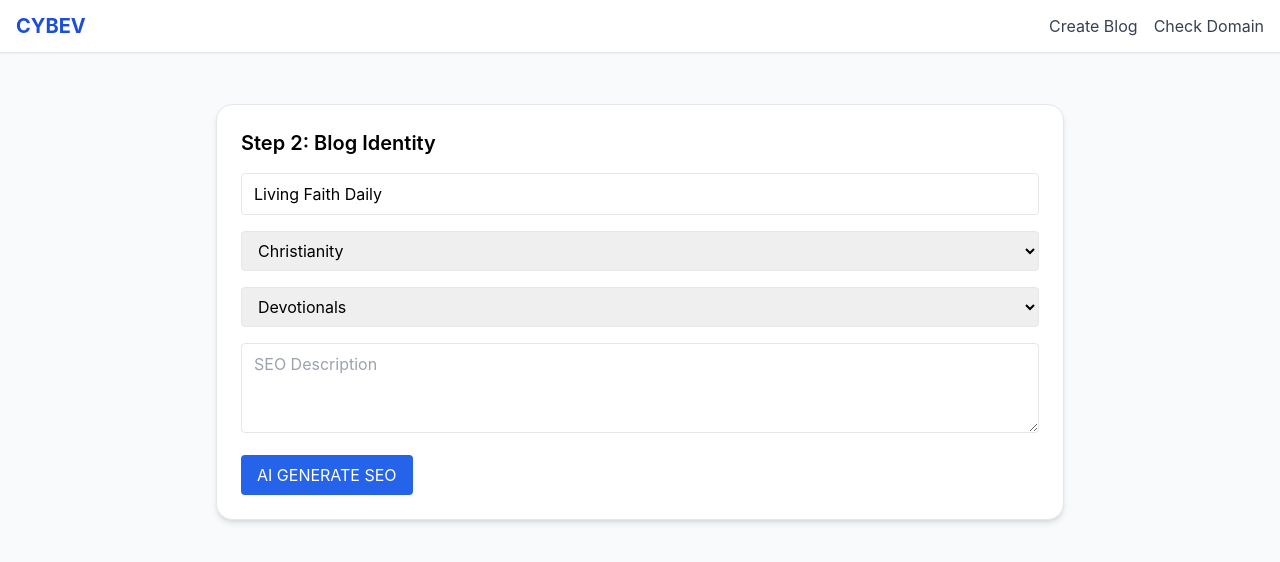
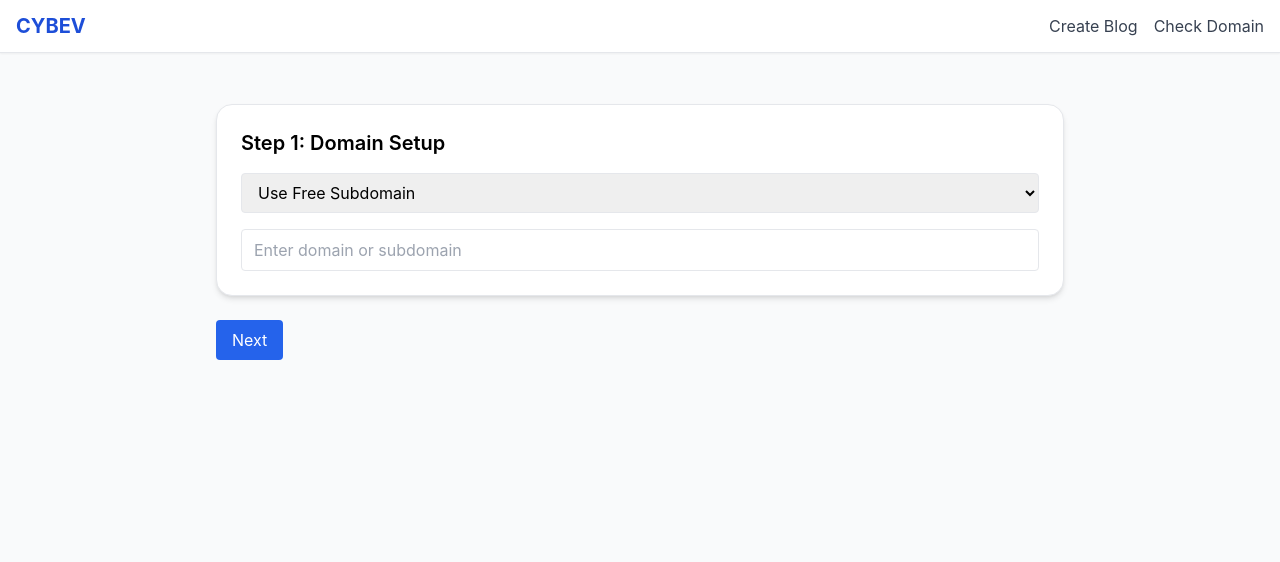
Before and after one commit to cybev1/cybev-frontend, a Next.js app: page /blog/setup in a window 1280 px wide. Shown: the top 562 px of the page. Built offline with nearby package versions, Linux system fonts and the light colour scheme.

Commit message:
Add files via upload

```diff
--- a/pages/blog/setup.jsx
+++ b/pages/blog/setup.jsx
@@ -1,81 +1,214 @@
 import { useState } from 'react';
 
 export default function BlogSetup() {
-  const [step, setStep] = useState(2);
+  const [step, setStep] = useState(1);
   const [form, setForm] = useState({
-    title: 'Living Faith Daily',
+    domainType: 'subdomain',
+    subdomain: '',
+    existingDomain: '',
+    newDomain: '',
+    title: '',
+    description: '',
     category: 'Christianity',
     niche: 'Devotionals',
-    description: '',
+    otherNiche: '',
+    template: 'simple.png',
+    logoPreview: '/logo-preview.png',
+    monetize: true
   });
 
+  const [availabilityMsg, setAvailabilityMsg] = useState('');
+  const [typingTimeout, setTypingTimeout] = useState(null);
   const [loading, setLoading] = useState(false);
 
   const handleChange = (e) => {
-    const { name, value } = e.target;
-    setForm((prev) => ({ ...prev, [name]: value }));
+    const { name, value, type, checked } = e.target;
+    setForm((prev) => ({
+      ...prev,
+      [name]: type === 'checkbox' ? checked : value
+    }));
   };
 
-  const simulateAIGenerateSEO = () => {
+  const handleDomainInput = (e) => {
+    const { name, value } = e.target;
+    handleChange(e);
+    if (typingTimeout) clearTimeout(typingTimeout);
+    const domain = form.domainType === 'subdomain' ? `${value}.cybev.io` : value;
+    const timeout = setTimeout(() => {
+      if (!value) {
+        setAvailabilityMsg('');
+        return;
+      }
+      const isTaken = value.toLowerCase().includes("taken");
+      setAvailabilityMsg(
+        isTaken
+          ? `❌ ${domain} is already taken.`
+          : `✅ Congratulations! ${domain} is available.`
+      );
+    }, 500);
+    setTypingTimeout(timeout);
+  };
+
+  const generateSEO = () => {
     setLoading(true);
     setTimeout(() => {
-      const seo = `Unlock daily inspiration with "${form.title}" — a powerful blog sharing ${form.niche.toLowerCase()} insights rooted in ${form.category.toLowerCase()} values.`;
-      setForm((prev) => ({ ...prev, description: seo }));
+      const desc = `Unlock daily inspiration with "${form.title}" — a powerful blog sharing ${form.niche.toLowerCase()} insights rooted in ${form.category.toLowerCase()} values.`;
+      setForm((prev) => ({ ...prev, description: desc }));
       setLoading(false);
     }, 1000);
   };
 
+  const domain =
+    form.domainType === 'subdomain'
+      ? `${form.subdomain}.cybev.io`
+      : form.domainType === 'existing'
+      ? form.existingDomain
+      : form.newDomain;
+
+  const renderStep = () => {
     return (
-    <div className="p-6 max-w-4xl mx-auto">
-      <div className="bg-white shadow-md border border-gray-200 rounded-2xl p-6 space-y-4">
+      <div className="bg-white shadow-md border border-gray-200 rounded-2xl p-6 space-y-4 transition-all duration-300">
+        {step === 1 && (
+          <>
+            <h2 className="text-xl font-semibold">Step 1: Domain Setup</h2>
+            <select name="domainType" value={form.domainType} onChange={handleChange} className="w-full border px-3 py-2 rounded">
+              <option value="subdomain">Use Free Subdomain</option>
+              <option value="existing">Use Existing Domain</option>
+              <option value="register">Register New Domain</option>
+            </select>
+            <input
+              name={form.domainType === 'subdomain' ? 'subdomain' : form.domainType === 'existing' ? 'existingDomain' : 'newDomain'}
+              className="w-full border px-3 py-2 rounded"
+              placeholder="Enter domain or subdomain"
+              value={
+                form.domainType === 'subdomain'
+                  ? form.subdomain
+                  : form.domainType === 'existing'
+                  ? form.existingDomain
+                  : form.newDomain
+              }
+              onChange={handleDomainInput}
+            />
+            {availabilityMsg && (
+              <p className={`text-sm transition ${
+                availabilityMsg.includes('✅') ? 'text-green-600' : 'text-red-600'
+              }`}>
+                {availabilityMsg}
+              </p>
+            )}
+          </>
+        )}
+
+        {step === 2 && (
+          <>
             <h2 className="text-xl font-semibold">Step 2: Blog Identity</h2>
-
             <input
+              type="text"
               name="title"
+              className="w-full border px-3 py-2 rounded"
               value={form.title}
               onChange={handleChange}
-          className="w-full border px-3 py-2 rounded"
               placeholder="Blog Title"
             />
-
-        <select
-          name="category"
-          value={form.category}
-          onChange={handleChange}
-          className="w-full border px-3 py-2 rounded"
-        >
+            <select name="category" className="w-full border px-3 py-2 rounded" value={form.category} onChange={handleChange}>
               <option value="Christianity">Christianity</option>
               <option value="Technology">Technology</option>
               <option value="Health">Health</option>
             </select>
-
-        <select
-          name="niche"
-          value={form.niche}
+            <select name="niche" className="w-full border px-3 py-2 rounded" value={form.niche} onChange={handleChange}>
+              <option value="Faith">Faith</option>
+              <option value="Devotionals">Devotionals</option>
+              <option value="Other">Other</option>
+            </select>
+            {form.niche === 'Other' && (
+              <input
+                type="text"
+                name="otherNiche"
+                className="w-full border px-3 py-2 rounded"
+                placeholder="Enter your niche"
+                value={form.otherNiche}
                 onChange={handleChange}
-          className="w-full border px-3 py-2 rounded"
-        >
-          <option value="Devotionals">Devotionals</option>
-          <option value="Leadership">Leadership</option>
-          <option value="Faith">Faith</option>
-        </select>
-
+              />
+            )}
             <textarea
               name="description"
-          rows={3}
+              className="w-full border px-3 py-2 rounded"
               value={form.description}
+              placeholder="SEO Description"
               onChange={handleChange}
-          className="w-full border px-3 py-2 rounded"
-          placeholder="SEO Description"
             />
-
             <button
-          onClick={simulateAIGenerateSEO}
+              type="button"
+              onClick={generateSEO}
               disabled={loading}
               className="px-4 py-2 bg-blue-600 text-white rounded"
             >
               {loading ? 'Generating...' : 'AI GENERATE SEO'}
             </button>
+          </>
+        )}
+
+        {step === 3 && (
+          <>
+            <h2 className="text-xl font-semibold">Step 3: Design & Branding</h2>
+            <img src={`/templates/${form.template}`} className="w-full h-32 object-contain rounded border" alt="Template" />
+            <img src={form.logoPreview} className="h-16 mt-2 rounded" alt="Logo" />
+            <label className="flex items-center space-x-2">
+              <input type="checkbox" name="monetize" checked={form.monetize} onChange={handleChange} />
+              <span>Monetize Blog</span>
+            </label>
+          </>
+        )}
+
+        {step === 4 && (
+          <>
+            <h2 className="text-xl font-semibold mb-2">Step 4: Blog Preview</h2>
+            <div className="grid grid-cols-1 sm:grid-cols-2 gap-4">
+              <div className="p-4 border rounded-xl shadow">
+                <h4 className="text-sm font-medium text-gray-500">Domain</h4>
+                <p className="text-blue-700 font-semibold">{domain}</p>
+              </div>
+              <div className="p-4 border rounded-xl shadow">
+                <h4 className="text-sm font-medium text-gray-500">Title</h4>
+                <p className="text-gray-800 font-semibold">{form.title}</p>
+              </div>
+              <div className="p-4 border rounded-xl shadow">
+                <h4 className="text-sm font-medium text-gray-500">Category & Niche</h4>
+                <p className="text-gray-800">{form.category} — {form.niche === 'Other' ? form.otherNiche : form.niche}</p>
+              </div>
+              <div className="p-4 border rounded-xl shadow col-span-2">
+                <h4 className="text-sm font-medium text-gray-500">SEO Description</h4>
+                <p className="text-gray-700">{form.description}</p>
+              </div>
+              <div className="p-4 border rounded-xl shadow">
+                <h4 className="text-sm font-medium text-gray-500">Template</h4>
+                <img src={`/templates/${form.template}`} className="w-full h-32 object-contain mt-2 border rounded" alt="Template" />
+              </div>
+              <div className="p-4 border rounded-xl shadow">
+                <h4 className="text-sm font-medium text-gray-500">Logo</h4>
+                <img src={form.logoPreview} className="h-16 mt-2 bg-white rounded shadow" alt="Logo" />
+              </div>
+              <div className="p-4 border rounded-xl shadow">
+                <h4 className="text-sm font-medium text-gray-500">Monetization</h4>
+                <span className={`inline-block px-3 py-1 rounded-full text-xs font-semibold ${
+                  form.monetize ? 'bg-green-100 text-green-700' : 'bg-gray-200 text-gray-500'
+                }`}>
+                  {form.monetize ? 'Enabled' : 'Disabled'}
+                </span>
+              </div>
+            </div>
+          </>
+        )}
+      </div>
+    );
+  };
+
+  return (
+    <div className="p-6 max-w-4xl mx-auto">
+      {renderStep()}
+      <div className="flex justify-between mt-6">
+        {step > 1 && <button onClick={() => setStep(step - 1)} className="px-4 py-2 bg-gray-200 rounded">Back</button>}
+        {step < 5 && <button onClick={() => setStep(step + 1)} className="px-4 py-2 bg-blue-600 text-white rounded">Next</button>}
       </div>
     </div>
   );
```
Lines whose indentation alone changed are shown as unchanged.
